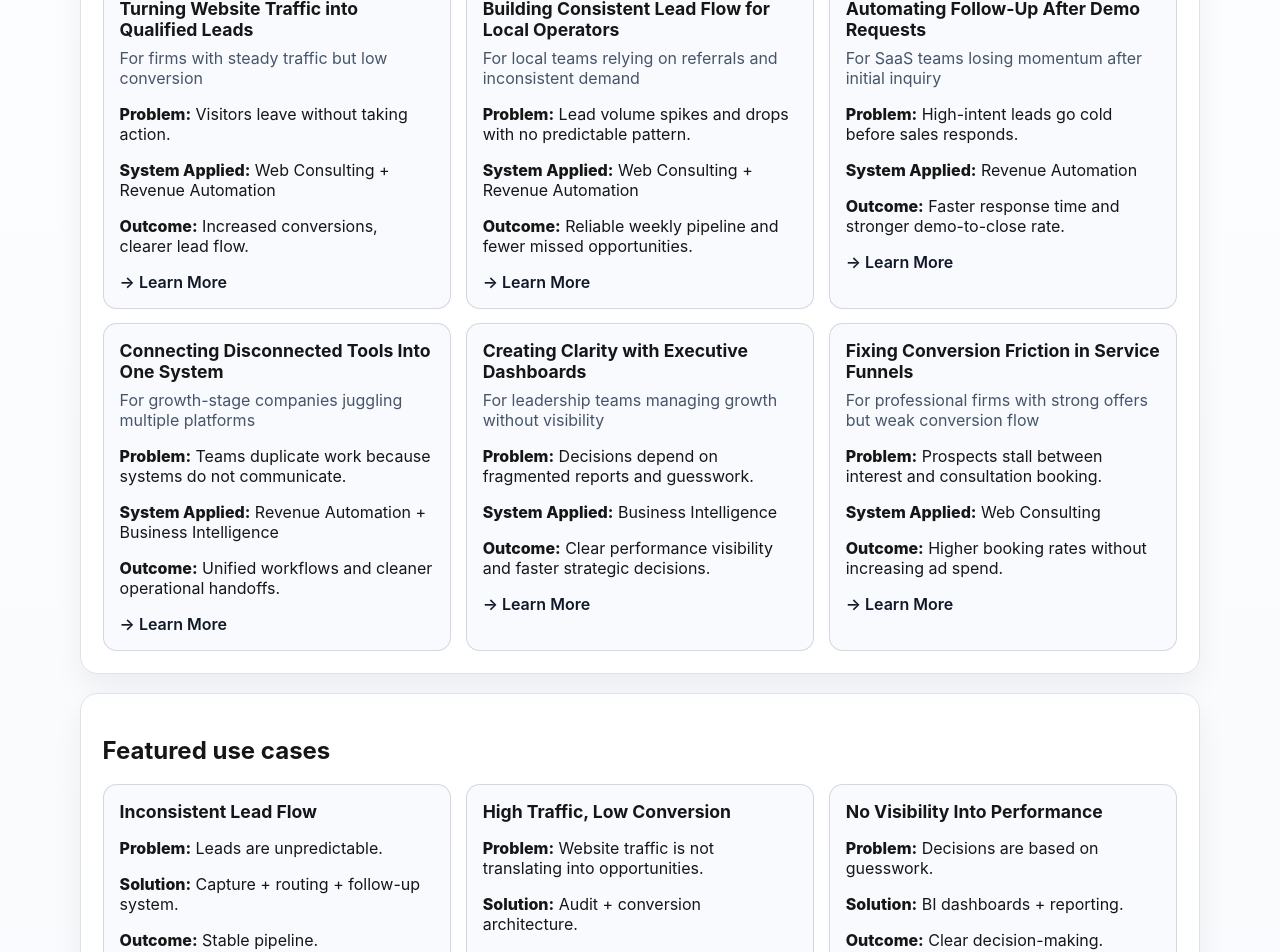
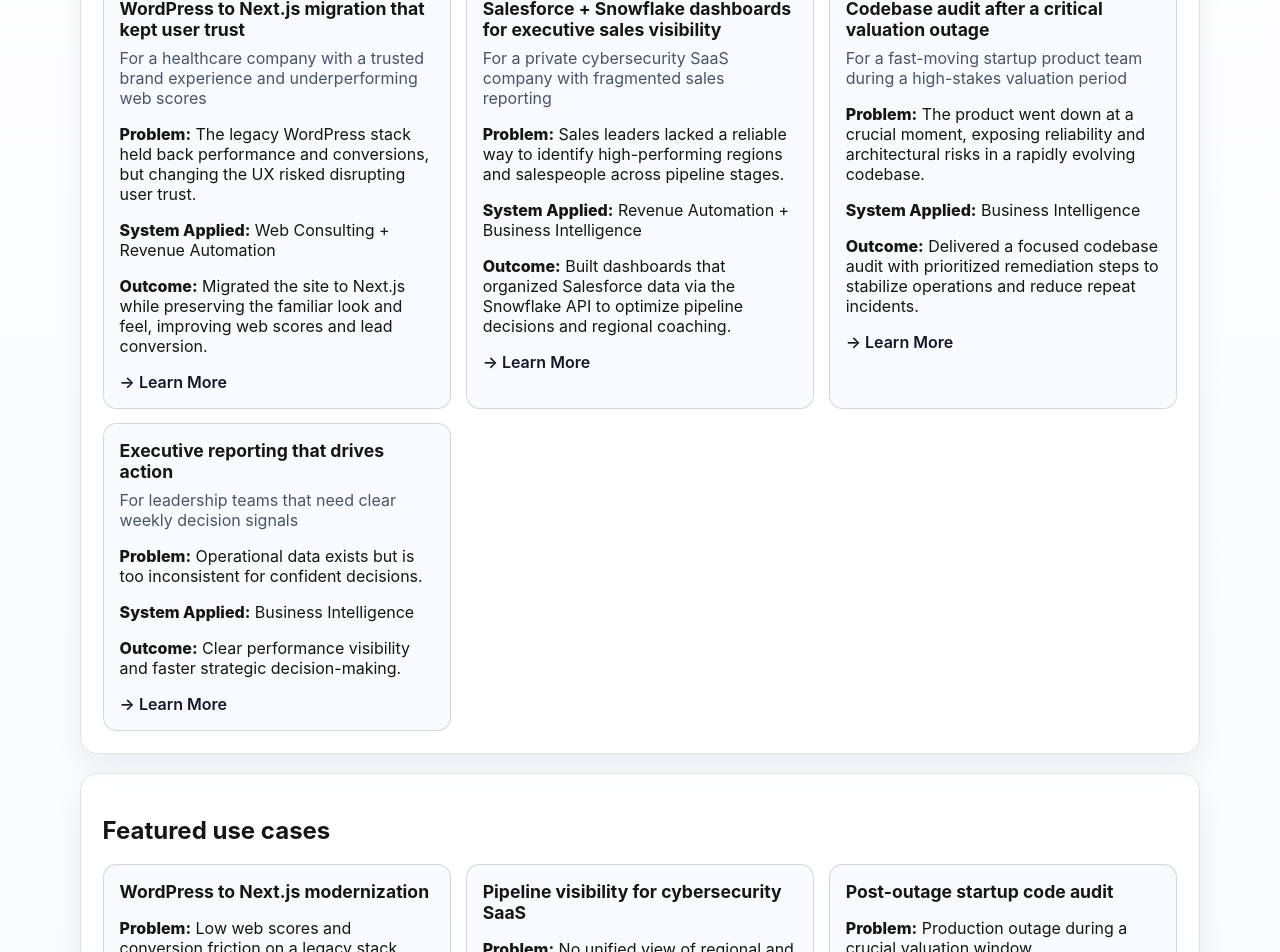
Before and after one commit to puleri/alpath, a Next.js app: page /use-cases in a window 1280 px wide. Shown: the part 740-1692 px from the top of the page. Built offline with nearby package versions, Linux system fonts and the light colour scheme; a web font is replaced by a local one.

Commit message:
Update use cases hub with real client scenarios

```diff
--- a/src/app/use-cases/page.jsx
+++ b/src/app/use-cases/page.jsx
@@ -10,8 +10,9 @@ const filterGroups = [
       "All",
       "Increase lead volume",
       "Improve conversion rate",
-      "Automate follow-up",
-      "Unify systems",
+      "Improve web performance",
+      "Optimize sales pipeline",
+      "Stabilize product reliability",
       "Gain visibility",
     ],
   },
@@ -20,10 +21,9 @@ const filterGroups = [
     label: "By Business Type",
     options: [
       "All",
-      "Professional services",
-      "Local service businesses",
-      "SaaS / tech-enabled",
-      "Growth-stage companies",
+      "Healthcare services",
+      "Cybersecurity SaaS",
+      "Startup technology company",
     ],
   },
   {
@@ -35,85 +35,71 @@ const filterGroups = [
 
 const useCases = [
   {
-    title: "Turning Website Traffic into Qualified Leads",
-    context: "For firms with steady traffic but low conversion",
-    problem: "Visitors leave without taking action.",
+    title: "WordPress to Next.js migration that kept user trust",
+    context: "For a healthcare company with a trusted brand experience and underperforming web scores",
+    problem:
+      "The legacy WordPress stack held back performance and conversions, but changing the UX risked disrupting user trust.",
     systemApplied: "Web Consulting + Revenue Automation",
-    outcome: "Increased conversions, clearer lead flow.",
+    outcome:
+      "Migrated the site to Next.js while preserving the familiar look and feel, improving web scores and lead conversion.",
     challenge: "Improve conversion rate",
-    businessType: "Professional services",
+    businessType: "Healthcare services",
     systems: ["Web Consulting", "Revenue Automation"],
   },
   {
-    title: "Building Consistent Lead Flow for Local Operators",
-    context: "For local teams relying on referrals and inconsistent demand",
-    problem: "Lead volume spikes and drops with no predictable pattern.",
-    systemApplied: "Web Consulting + Revenue Automation",
-    outcome: "Reliable weekly pipeline and fewer missed opportunities.",
-    challenge: "Increase lead volume",
-    businessType: "Local service businesses",
-    systems: ["Web Consulting", "Revenue Automation"],
-  },
-  {
-    title: "Automating Follow-Up After Demo Requests",
-    context: "For SaaS teams losing momentum after initial inquiry",
-    problem: "High-intent leads go cold before sales responds.",
-    systemApplied: "Revenue Automation",
-    outcome: "Faster response time and stronger demo-to-close rate.",
-    challenge: "Automate follow-up",
-    businessType: "SaaS / tech-enabled",
-    systems: ["Revenue Automation"],
-  },
-  {
-    title: "Connecting Disconnected Tools Into One System",
-    context: "For growth-stage companies juggling multiple platforms",
-    problem: "Teams duplicate work because systems do not communicate.",
+    title: "Salesforce + Snowflake dashboards for executive sales visibility",
+    context: "For a private cybersecurity SaaS company with fragmented sales reporting",
+    problem:
+      "Sales leaders lacked a reliable way to identify high-performing regions and salespeople across pipeline stages.",
     systemApplied: "Revenue Automation + Business Intelligence",
-    outcome: "Unified workflows and cleaner operational handoffs.",
-    challenge: "Unify systems",
-    businessType: "Growth-stage companies",
+    outcome:
+      "Built dashboards that organized Salesforce data via the Snowflake API to optimize pipeline decisions and regional coaching.",
+    challenge: "Optimize sales pipeline",
+    businessType: "Cybersecurity SaaS",
     systems: ["Revenue Automation", "Business Intelligence"],
   },
   {
-    title: "Creating Clarity with Executive Dashboards",
-    context: "For leadership teams managing growth without visibility",
-    problem: "Decisions depend on fragmented reports and guesswork.",
+    title: "Codebase audit after a critical valuation outage",
+    context: "For a fast-moving startup product team during a high-stakes valuation period",
+    problem:
+      "The product went down at a crucial moment, exposing reliability and architectural risks in a rapidly evolving codebase.",
     systemApplied: "Business Intelligence",
-    outcome: "Clear performance visibility and faster strategic decisions.",
-    challenge: "Gain visibility",
-    businessType: "Growth-stage companies",
+    outcome:
+      "Delivered a focused codebase audit with prioritized remediation steps to stabilize operations and reduce repeat incidents.",
+    challenge: "Stabilize product reliability",
+    businessType: "Startup technology company",
     systems: ["Business Intelligence"],
   },
   {
-    title: "Fixing Conversion Friction in Service Funnels",
-    context: "For professional firms with strong offers but weak conversion flow",
-    problem: "Prospects stall between interest and consultation booking.",
-    systemApplied: "Web Consulting",
-    outcome: "Higher booking rates without increasing ad spend.",
-    challenge: "Improve conversion rate",
-    businessType: "Professional services",
-    systems: ["Web Consulting"],
+    title: "Executive reporting that drives action",
+    context: "For leadership teams that need clear weekly decision signals",
+    problem: "Operational data exists but is too inconsistent for confident decisions.",
+    systemApplied: "Business Intelligence",
+    outcome: "Clear performance visibility and faster strategic decision-making.",
+    challenge: "Gain visibility",
+    businessType: "Cybersecurity SaaS",
+    systems: ["Business Intelligence"],
   },
 ];
 
 const featuredCases = [
   {
-    title: "Inconsistent Lead Flow",
-    problem: "Leads are unpredictable.",
-    solution: "Capture + routing + follow-up system.",
-    outcome: "Stable pipeline.",
+    title: "WordPress to Next.js modernization",
+    problem: "Low web scores and conversion friction on a legacy stack.",
+    solution: "Rebuilt in Next.js while preserving the trusted design users already knew.",
+    outcome: "Stronger performance metrics and improved lead conversion.",
   },
   {
-    title: "High Traffic, Low Conversion",
-    problem: "Website traffic is not translating into opportunities.",
-    solution: "Audit + conversion architecture.",
-    outcome: "More leads without more traffic.",
+    title: "Pipeline visibility for cybersecurity SaaS",
+    problem: "No unified view of regional and rep-level sales performance.",
+    solution: "Salesforce data model + Snowflake API dashboards for leadership.",
+    outcome: "Faster, more confident pipeline and coaching decisions.",
   },
   {
-    title: "No Visibility Into Performance",
-    problem: "Decisions are based on guesswork.",
-    solution: "BI dashboards + reporting.",
-    outcome: "Clear decision-making.",
+    title: "Post-outage startup code audit",
+    problem: "Production outage during a crucial valuation window.",
+    solution: "Rapid architecture and reliability audit with prioritized fixes.",
+    outcome: "Clear stabilization roadmap and reduced operational risk.",
   },
 ];
 
```
